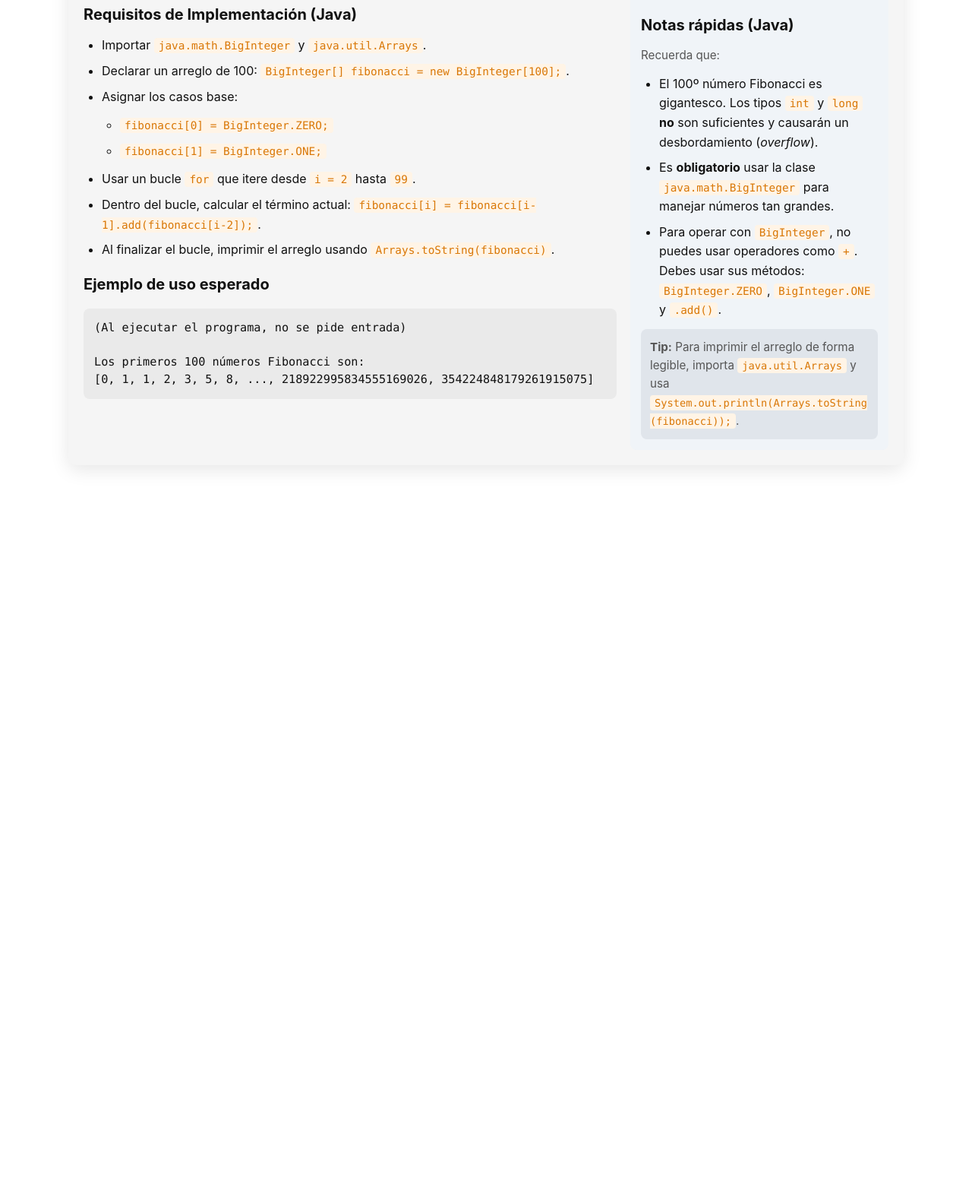
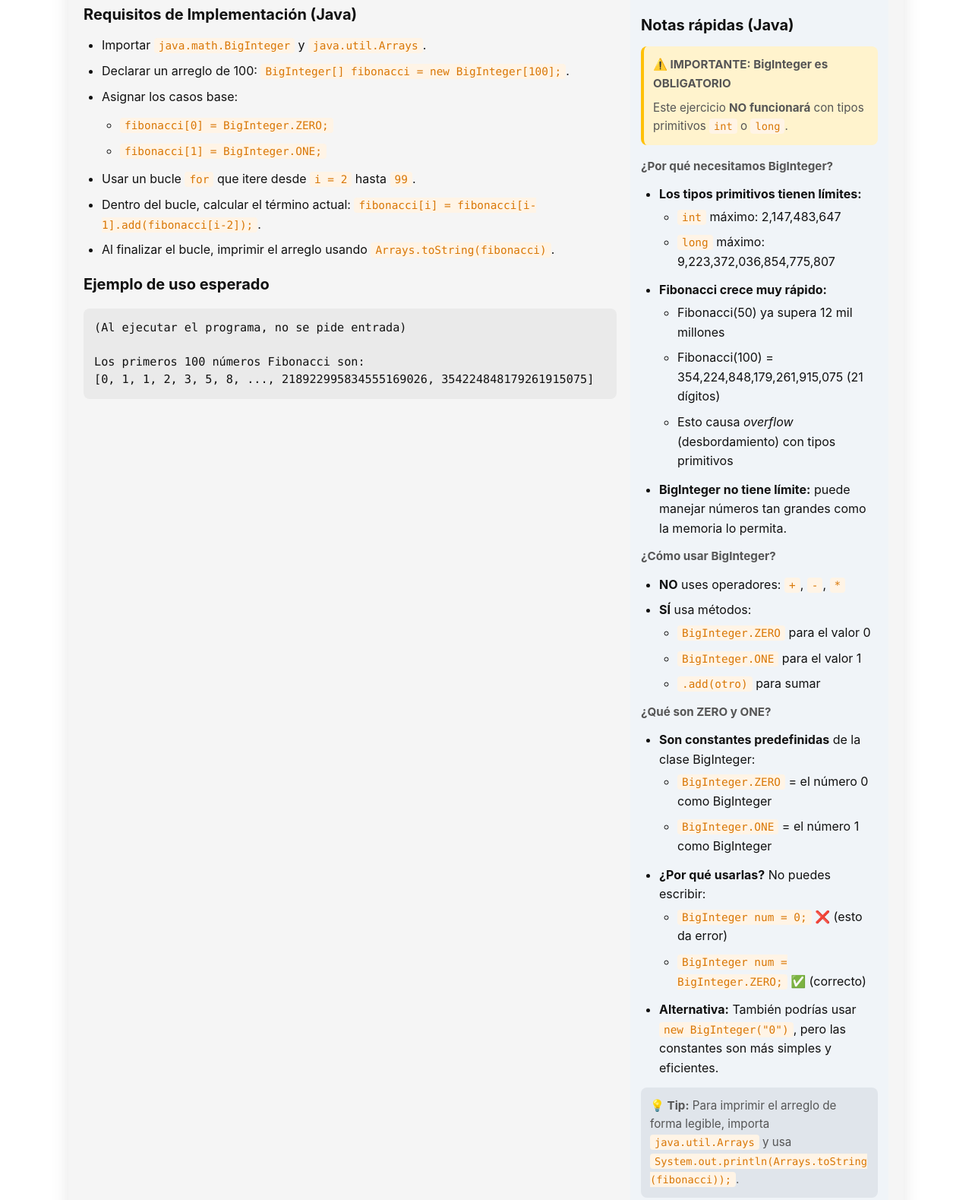
Before and after one commit to Carlosm09899/JavaTeoria, a plain HTML site: page Ejercicios/PS_4_6/PS_4_6.html in a window 1280 px wide. Shown: the part 481-2060 px from the top of the page at 76% size. Before the commit the page ends 1147 px from the top, so only its background shows below. Drawn offline with Linux system fonts and the light colour scheme.

Commit message:
updateeeees

```diff
--- a/Ejercicios/PS_4_6/PS_4_6.html
+++ b/Ejercicios/PS_4_6/PS_4_6.html
@@ -61,22 +61,65 @@ Los primeros 100 números Fibonacci son:
                     </section>
                     <aside class="exercise-sidebar">
                         <h3>Notas rápidas (Java)</h3>
-                        <p class="note-text">Recuerda que:</p>
+
+                        <div class="tip-box"
+                            style="background: #fff3cd; border-left: 4px solid #ffc107; margin-bottom: 16px;">
+                            <strong>⚠️ IMPORTANTE: BigInteger es OBLIGATORIO</strong>
+                            <p style="margin-top: 8px; margin-bottom: 0;">Este ejercicio <strong>NO funcionará</strong>
+                                con tipos primitivos <code>int</code> o <code>long</code>.</p>
+                        </div>
+
+                        <p class="note-text"><strong>¿Por qué necesitamos BigInteger?</strong></p>
                         <ul>
-                            <li>El 100º número Fibonacci es gigantesco. Los tipos <code>int</code> y <code>long</code>
-                                <strong>no</strong> son suficientes y causarán un desbordamiento (<em>overflow</em>).
+                            <li><strong>Los tipos primitivos tienen límites:</strong>
+                                <ul style="margin-top: 4px;">
+                                    <li><code>int</code> máximo: 2,147,483,647</li>
+                                    <li><code>long</code> máximo: 9,223,372,036,854,775,807</li>
+                                </ul>
                             </li>
-                            <li>Es <strong>obligatorio</strong> usar la clase <code>java.math.BigInteger</code> para
-                                manejar números
-                                tan grandes.</li>
-                            <li>Para operar con <code>BigInteger</code>, no puedes usar operadores como <code>+</code>.
-                                Debes usar sus
-                                métodos: <code>BigInteger.ZERO</code>, <code>BigInteger.ONE</code> y
-                                <code>.add()</code>.
+                            <li><strong>Fibonacci crece muy rápido:</strong>
+                                <ul style="margin-top: 4px;">
+                                    <li>Fibonacci(50) ya supera 12 mil millones</li>
+                                    <li>Fibonacci(100) = 354,224,848,179,261,915,075 (21 dígitos)</li>
+                                    <li>Esto causa <em>overflow</em> (desbordamiento) con tipos primitivos</li>
+                                </ul>
+                            </li>
+                            <li><strong>BigInteger no tiene límite:</strong> puede manejar números tan grandes como la
+                                memoria lo permita.</li>
+                        </ul>
+
+                        <p class="note-text"><strong>¿Cómo usar BigInteger?</strong></p>
+                        <ul>
+                            <li><strong>NO</strong> uses operadores: <code>+</code>, <code>-</code>, <code>*</code></li>
+                            <li><strong>SÍ</strong> usa métodos:
+                                <ul style="margin-top: 4px;">
+                                    <li><code>BigInteger.ZERO</code> para el valor 0</li>
+                                    <li><code>BigInteger.ONE</code> para el valor 1</li>
+                                    <li><code>.add(otro)</code> para sumar</li>
+                                </ul>
                             </li>
                         </ul>
+
+                        <p class="note-text"><strong>¿Qué son ZERO y ONE?</strong></p>
+                        <ul>
+                            <li><strong>Son constantes predefinidas</strong> de la clase BigInteger:
+                                <ul style="margin-top: 4px;">
+                                    <li><code>BigInteger.ZERO</code> = el número 0 como BigInteger</li>
+                                    <li><code>BigInteger.ONE</code> = el número 1 como BigInteger</li>
+                                </ul>
+                            </li>
+                            <li><strong>¿Por qué usarlas?</strong> No puedes escribir:
+                                <ul style="margin-top: 4px;">
+                                    <li><code>BigInteger num = 0;</code> ❌ (esto da error)</li>
+                                    <li><code>BigInteger num = BigInteger.ZERO;</code> ✅ (correcto)</li>
+                                </ul>
+                            </li>
+                            <li><strong>Alternativa:</strong> También podrías usar <code>new BigInteger("0")</code>,
+                                pero las constantes son más simples y eficientes.</li>
+                        </ul>
+
                         <div class="tip-box">
-                            <strong>Tip:</strong> Para imprimir el arreglo de forma legible, importa
+                            <strong>💡 Tip:</strong> Para imprimir el arreglo de forma legible, importa
                             <code>java.util.Arrays</code> y
                             usa <code>System.out.println(Arrays.toString(fibonacci));</code>.
                         </div>
```
Also changed, not shown: Ejercicios/PS_4_6/Diagrama/PS_4_6.png, 1 other file.
